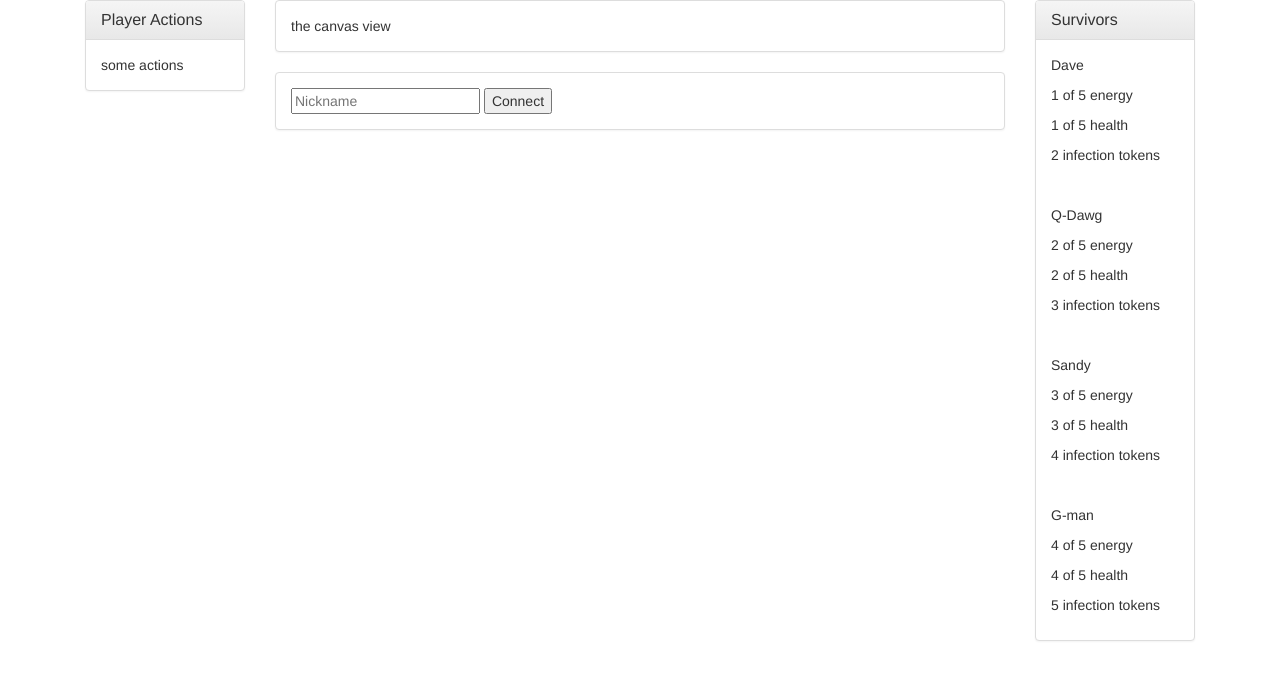
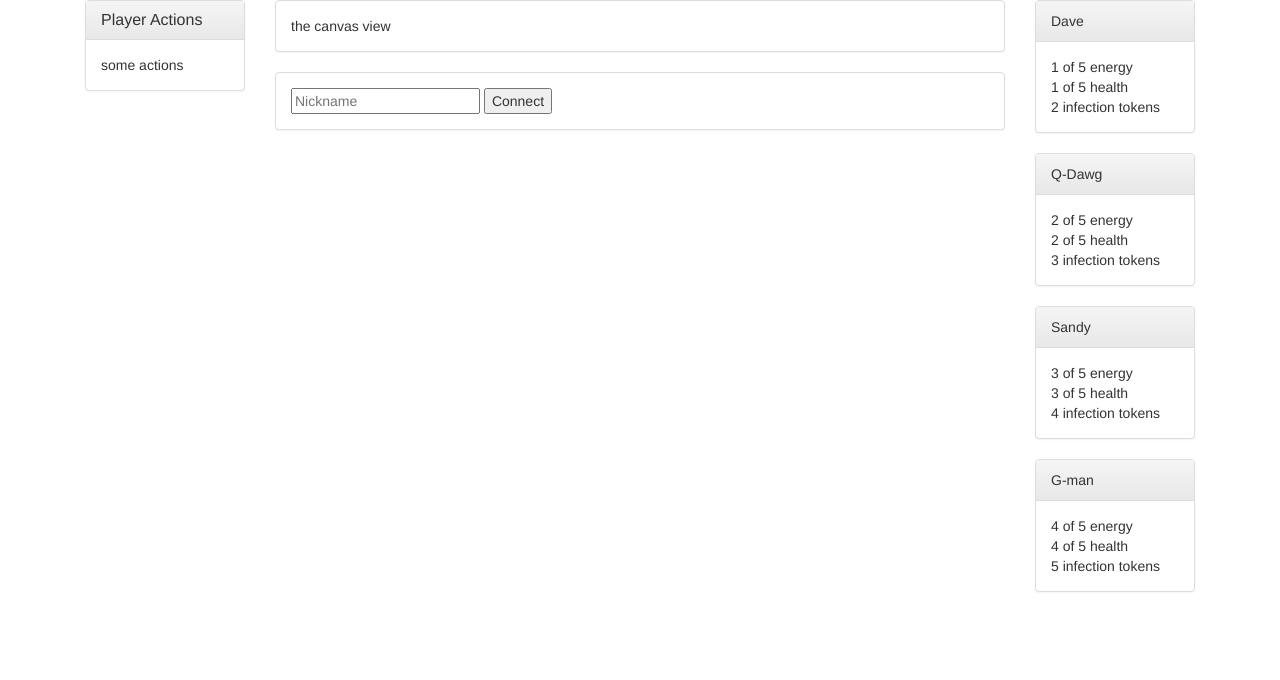
Before and after one commit to beachygreg/zapoc, a website: page public/index.html in a window 1280 px wide. Drawn offline with nearby package versions, Linux system fonts and the light colour scheme; some packages are replaced by stand-ins of ours; no server answers; a script that the page names is missing.

Commit message:
changed the players view a bit

```diff
--- a/public/app/scripts/chat-controller.js
+++ b/public/app/scripts/chat-controller.js
@@ -7,6 +7,7 @@ zapocApp.controller('ChatController', [
     $scope.players = [];
     $scope.chatConnected = false;
     $scope.nickName = $localStorage.get('nickName');
+
 
     if ($localStorage.get('playerUuid')) {
       $scope.playerUuid = $localStorage.get('playerUuid');
--- a/public/app/scripts/main-controller.js
+++ b/public/app/scripts/main-controller.js
@@ -3,7 +3,6 @@
  */
 zapocApp.controller('MainController', ['$scope', 'socketService',
   function ($scope,socketService) {
-
 
     $scope.sayHello = function(){
       socketService.emit('say:hi', {
--- a/public/app/views/main.html
+++ b/public/app/views/main.html
@@ -1,4 +1,5 @@
-<div class="container">
+<div class="container" >
+
 
     <!--this is the players actions window-->
     <div class="col-md-2">
@@ -37,29 +38,31 @@
                             <span style="color: red;" ng-bind="msg.nickName"></span>:
                             <span style="color: blue;" ng-bind="msg.message"></span>
                           </span>
-                          <span ng-show="msg.system" style="color: green;">{{msg.nickName || 'server:'}} {{msg.message}}</span>
+                            <span ng-show="msg.system" style="color: green;">{{msg.nickName || 'server:'}} {{msg.message}}</span>
                         </div>
-                        <input ng-show="!chatConnected" type="text" ng-model="nickName" placeholder="Nickname" ng-keypress="onEnter($event, connectChat)">
+                        <input ng-show="!chatConnected" type="text" ng-model="nickName" placeholder="Nickname"
+                               ng-keypress="onEnter($event, connectChat)">
                         <button ng-show="!chatConnected" type="button" ng-click="connectChat()">Connect</button>
-                        <input ng-show="chatConnected" type="text" ng-model="chatText" ng-keypress="onEnter($event, sendChatMessage)" style="width: 80%;">
-                        <button ng-show="chatConnected" type="button" ng-click="disconnectChat()" style="width: 18%;">Disconnect</button>
+                        <input ng-show="chatConnected" type="text" ng-model="chatText"
+                               ng-keypress="onEnter($event, sendChatMessage)" style="width: 80%;">
+                        <button ng-show="chatConnected" type="button" ng-click="disconnectChat()" style="width: 18%;">
+                            Disconnect
+                        </button>
                     </div>
                 </div>
             </div>
         </div>
     </div>
 
-    <div class="col-md-2">
-        <div class="panel panel-default" ng-controller="SurvivorSidebarController">
-            <div class="panel-heading">
-                <h3 class="panel-title">Survivors</h3>
-            </div>
-            <div class="panel-body" ng-repeat="player in players.filter(isPlayerASurvivor)">
-                <p>{{player.name}}</p>
-                <p><span> {{player.survivor.energy}} of {{player.survivor.background.energy}} energy </span></p>
-                <p><span> {{player.survivor.health}} of {{player.survivor.background.health}} health </span></p>
-                <p><span> {{player.survivor.infection.length}} infection tokens </span></p>
-            </div>
+    <div class="col-md-2"  ng-controller="SurvivorSidebarController">
+        <div class="panel panel-default"  ng-repeat="player in players.filter(isPlayerASurvivor)">
+            <div class="panel-heading">{{player.name}}</div>
+
+            <div class="panel-body"> {{player.survivor.energy}} of {{player.survivor.background.energy}} energy<br/>
+            {{player.survivor.health}} of {{player.survivor.background.health}} health<br/>
+             {{player.survivor.infection.length}} infection tokens <br/></div>
+
         </div>
     </div>
 </div>
+</div>
```
